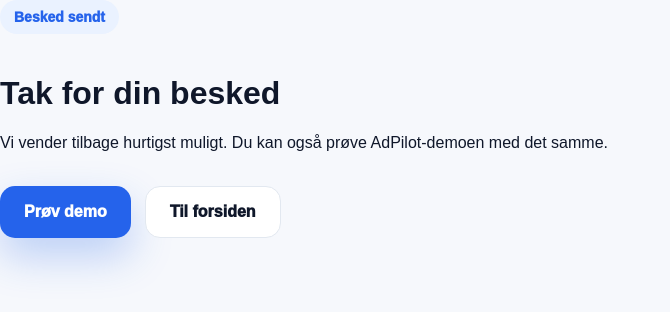
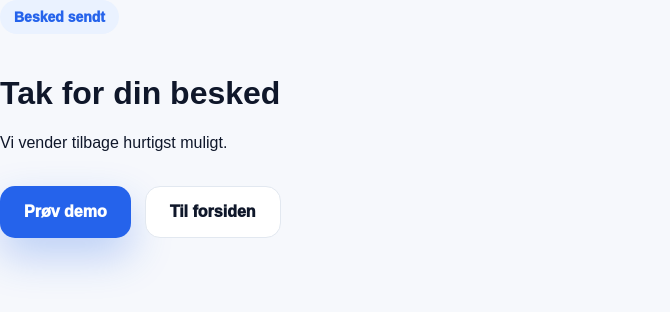
Before and after one commit to postjkhandel-ship-it/adpilot, a Next.js app: page /tak in a window 1280 px wide. Shown: the top 312 px of the page, without its empty margins (0-670 px from the left). Built offline with nearby package versions, Linux system fonts and the light colour scheme.

Commit message:
Update page.js

```diff
--- a/app/tak/page.js
+++ b/app/tak/page.js
@@ -4,12 +4,9 @@ export default function Tak() {
       <div className="thankBox">
         <div className="badge">Besked sendt</div>
         <h1>Tak for din besked</h1>
-        <p>
-          Vi vender tilbage hurtigst muligt. Du kan også prøve AdPilot-demoen
-          med det samme.
-        </p>
+        <p>Vi vender tilbage hurtigst muligt.</p>
 
-        <div className="buttons">
+        <div className="buttons center">
           <a href="/dashboard" className="btn primary">Prøv demo</a>
           <a href="/" className="btn secondary">Til forsiden</a>
         </div>
```
